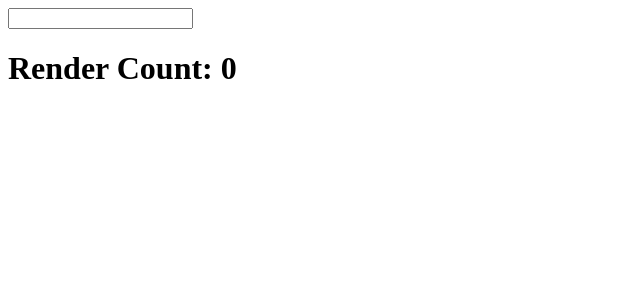
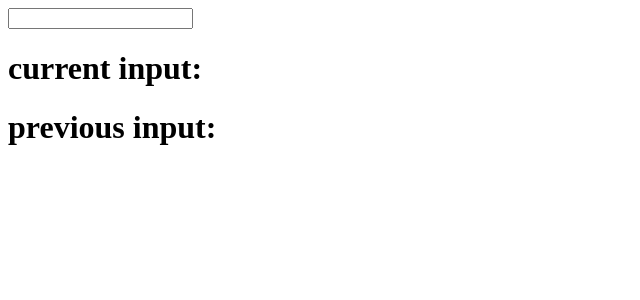
Before and after one commit to shohagh-work/reactapp, a React (Create React App) app: page / in a window 1280 px wide. Shown: the top 300 px of the page, without its empty margins (0-640 px from the left). Built offline with nearby package versions, Linux system fonts and the light colour scheme.

Commit message:
updated upto useRef

```diff
--- a/src/index.js
+++ b/src/index.js
@@ -18,14 +18,15 @@ const root = ReactDOM.createRoot(
 /* useRef */
 function App() {
   const [inputValue, setInputValue] = useState('');
-  const count = useRef(0);
+  const previousValue = useRef('');
   useEffect(() => {
-    count.current += 1;
-  });
+    previousValue.current = inputValue;
+  }, [inputValue]);
   return (
     <>
       <input type="text" value={inputValue} onChange={(e) => setInputValue(e.target.value)} />
-      <h1>{`Render Count: ${count.current}`}</h1>
+      <h1>{`current input: ${inputValue}`}</h1>
+      <h1>{`previous input: ${previousValue.current}`}</h1>
     </>
   );
 }
```
